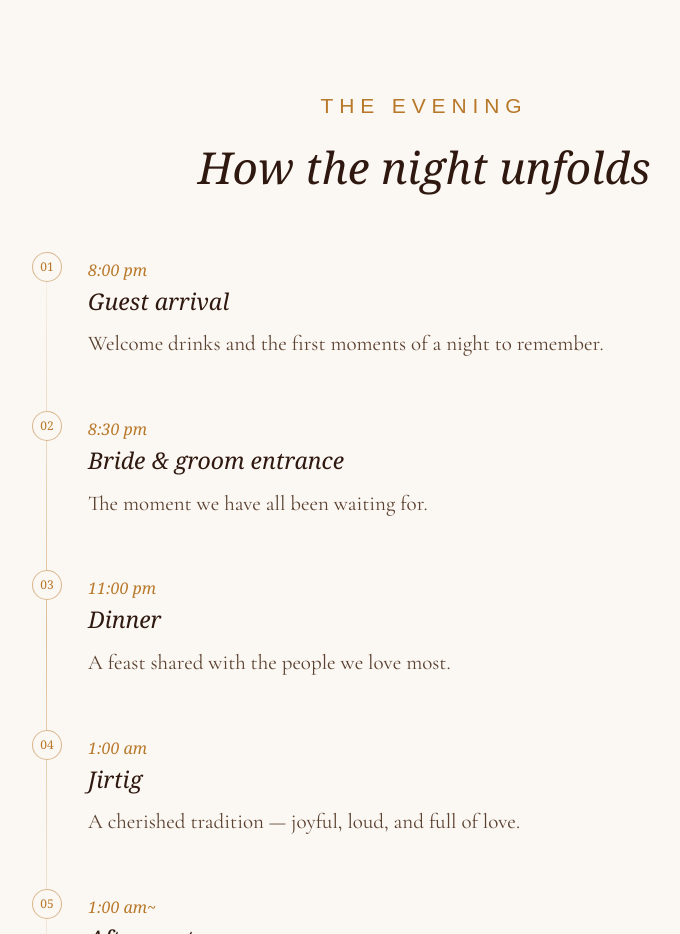
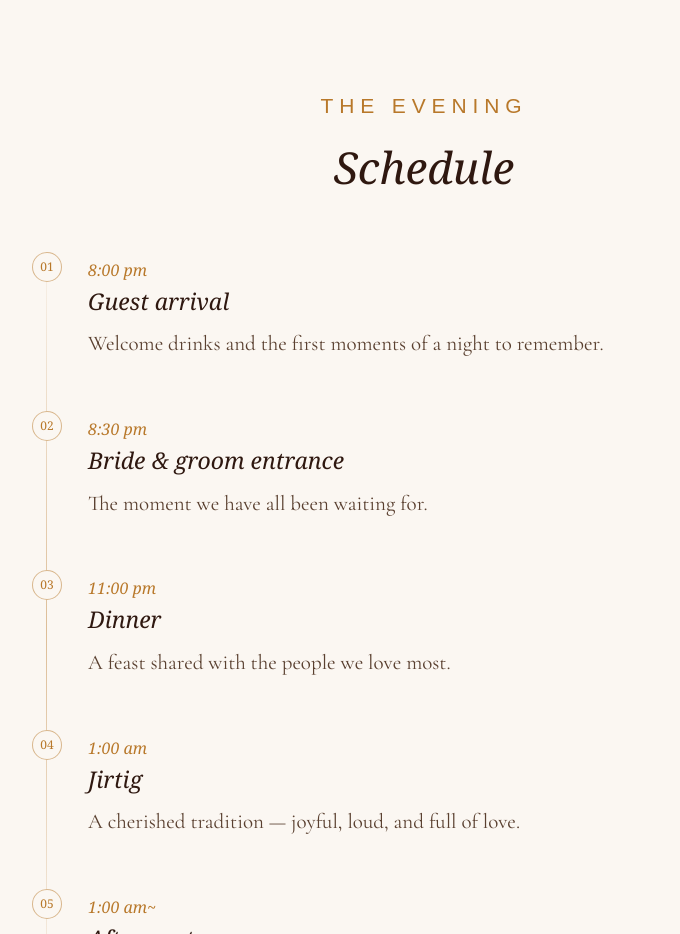
Before and after one commit to anc2813/m-t-invitation, a Next.js app: page /content in a window 1280 px wide. Shown: the part 3160-4094 px from the top of the page, without its empty margins (216-896 px from the left). Built offline with nearby package versions, Linux system fonts and the light colour scheme.

Commit message:
Update homepage

```diff
--- a/app/content/page.tsx
+++ b/app/content/page.tsx
@@ -659,8 +659,7 @@ export default function ContentPage() {
       <section id="timeline" className="story-section">
         <Reveal as="p" className="eyebrow">the evening</Reveal>
         <Reveal as="h2" delay={80} className="section-title">
-          How the night unfolds
-        </Reveal>
+Schedule        </Reveal>
 
         <div className="timeline">
           <div className="timeline-rail" aria-hidden="true" />
```
